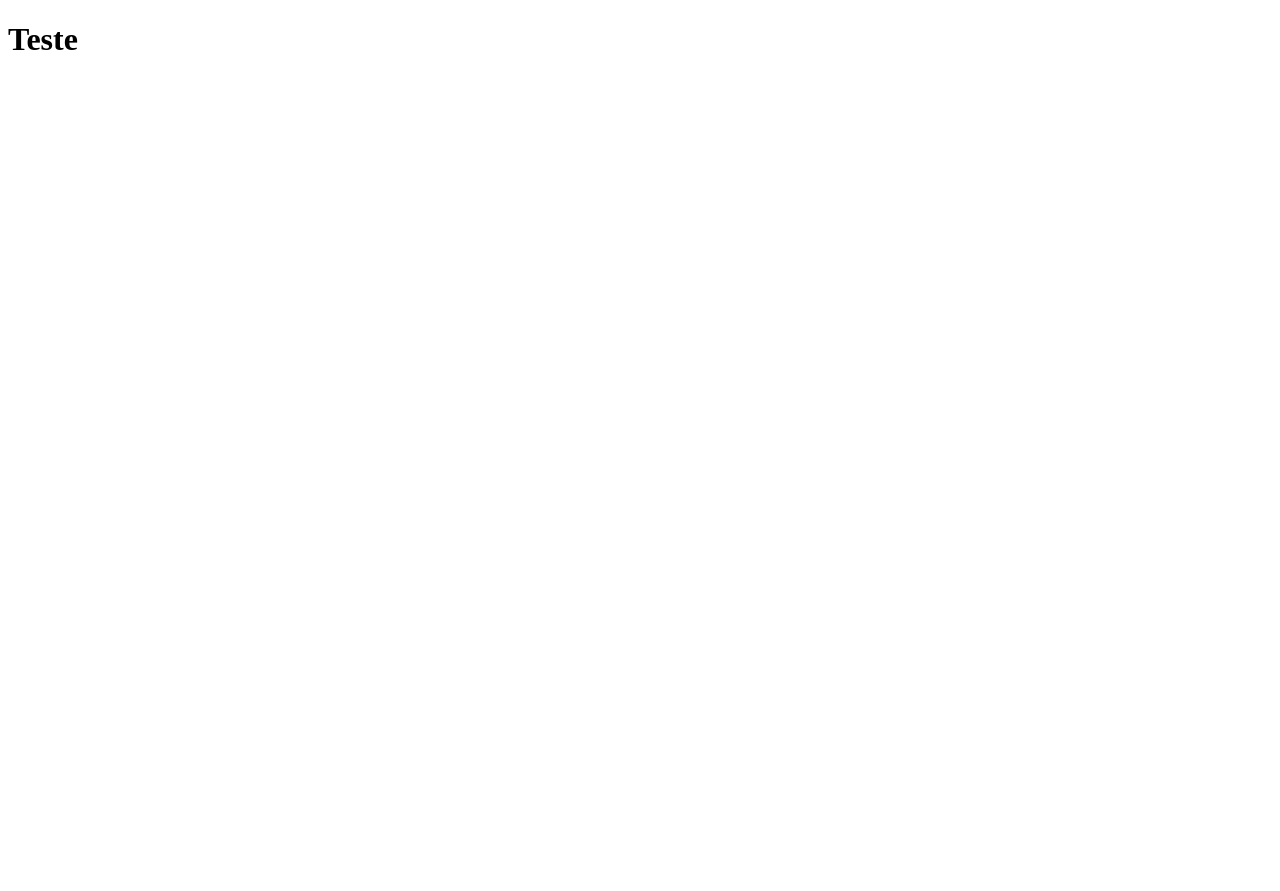
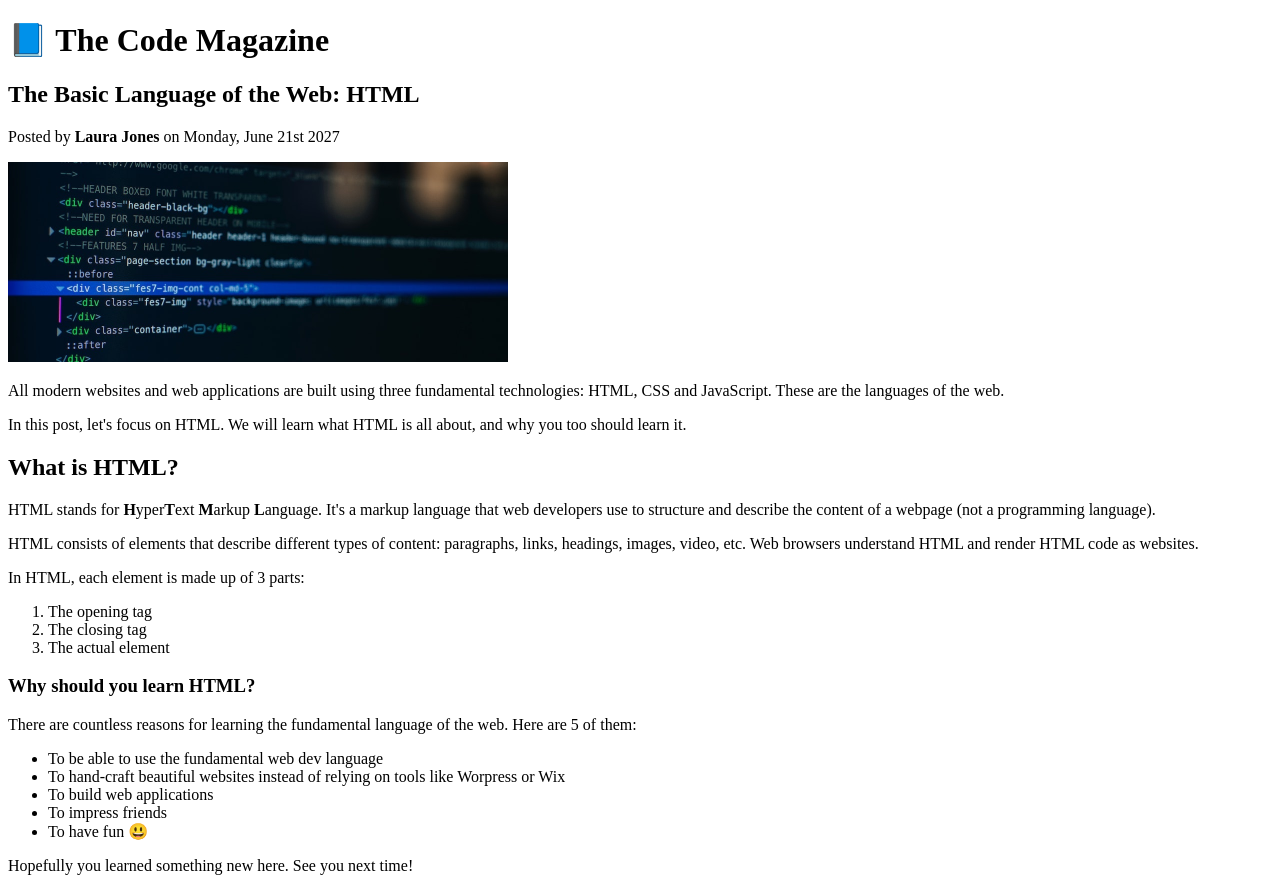
Before and after one commit to romulo-as/api-udf, a plain HTML site: page index.html in a window 1280 px wide. Before the commit the page ends 800 px from the top, so only its background shows below. Drawn offline with Linux system fonts and the light colour scheme.

Commit message:
Subida Atividade 1

```diff
--- a/index.html
+++ b/index.html
@@ -6,6 +6,30 @@
     <title>Document</title>
 </head>
 <body>
-    <h1>Teste</h1>
+    <h1>📘 The Code Magazine</h1>
+    <h2>The Basic Language of the Web: HTML</h2>
+    <p>Posted by <b>Laura Jones</b> on Monday, June 21st 2027</p>
+    <img src="post-img.jpg" alt="figura1" width="500" height="200">
+    <p>All modern websites and web applications are built using three fundamental technologies: HTML, CSS and JavaScript. These are the languages of the web.</p>
+    <p>In this post, let's focus on HTML. We will learn what HTML is all about, and why you too should learn it.</p>
+    <h2>What is HTML?</h2>
+    <p>HTML stands for <b>H</b>yper<b>T</b>ext <b>M</b>arkup <b>L</b>anguage. It's a markup language that web developers use to structure and describe the content of a webpage (not a programming language).</p>
+    <p>HTML consists of elements that describe different types of content: paragraphs, links, headings, images, video, etc. Web browsers understand HTML and render HTML code as websites.</p>
+    <p>In HTML, each element is made up of 3 parts:</p>
+    <ol>
+        <li>The opening tag</li>
+        <li>The closing tag</li>
+        <li>The actual element</li>
+    </ol>
+    <h3>Why should you learn HTML?</h3>
+    <p>There are countless reasons for learning the fundamental language of the web. Here are 5 of them:</p>
+    <ul>
+        <li>To be able to use the fundamental web dev language</li>
+        <li>To hand-craft beautiful websites instead of relying on tools like Worpress or Wix</li>
+        <li>To build web applications</li>
+        <li>To impress friends</li>
+        <li>To have fun 😃</li>
+    </ul>
+    <p>Hopefully you learned something new here. See you next time!</p>
 </body>
 </html>
```
Also changed, not shown: challenges.jpg (added), laura-jones.jpg (added), post-img.jpg (added), related-1.jpg (added), related-2.jpg (added), related-3.jpg (added).
